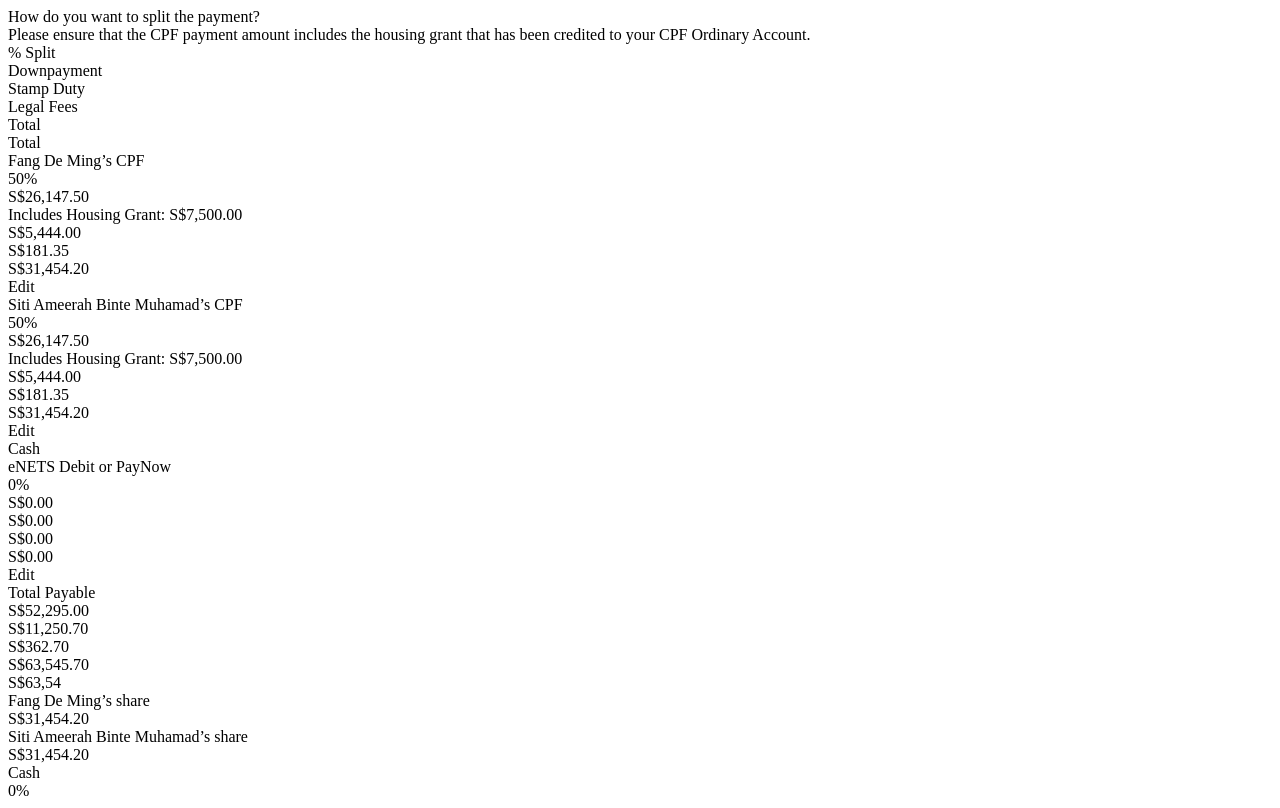
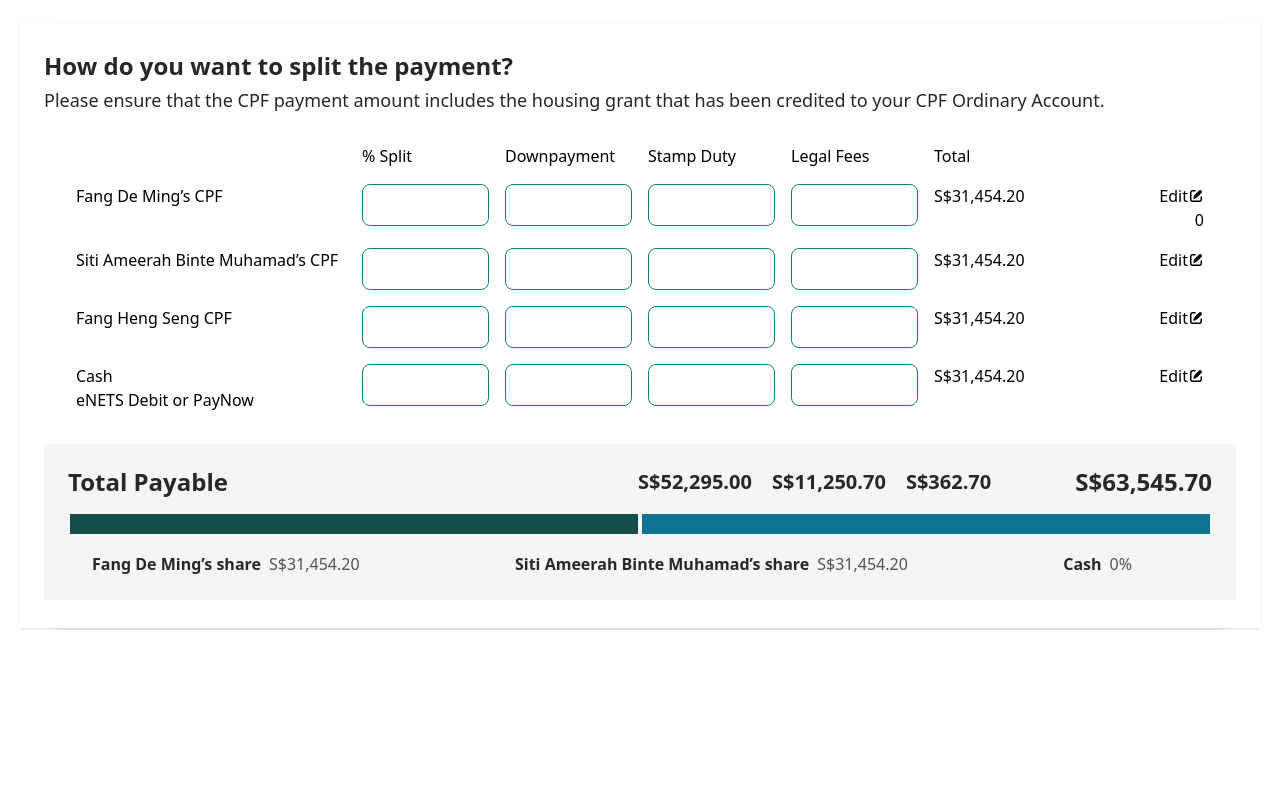
Before and after one commit to leeejo/hdb-7, a plain HTML site: page index.html in a window 1280 px wide. Drawn offline with nearby package versions, Linux system fonts and the light colour scheme; some icons are missing.

Commit message:
doen with Ui

```diff
--- a/index.html
+++ b/index.html
@@ -6,25 +6,13 @@
 <meta name="viewport" content="width=device-width, initial-scale=1.0">
 
 <script src="https://cdn.tailwindcss.com?plugins=forms,typography,aspect-ratio,line-clamp"></script>
+<link href="https://cdn.jsdelivr.net/npm/heroicons@1.0.5/dist/heroicons.min.css" rel="stylesheet">
 
-  <!-- customizing your config -->
-<script>
-    tailwind.config = {
-      theme: {
-        extend: {
-          colors: {
-
-          }
-        }
-      }
-    }
-</script>
-
-<!-- custom CSS -->
 <style type="text/tailwindcss">
   @layer utilities {
-      // Add css code here
-
+    .card {
+  border-radius: 5px; /* Optional: Rounded corners */
+  margin: 2rem;
     }
   }
 </style>
@@ -32,188 +20,180 @@
 </head>
 <body>
 
-<div class="w-96 h-96 rounded-2xl shadow flex-col justify-start items-start inline-flex">
-  <div class="self-stretch h-96 px-6 pt-6 pb-8 bg-white shadow flex-col justify-start items-center gap-6 flex">
-    <div class="self-stretch h-14 flex-col justify-start items-center gap-2 flex">
-      <div class="self-stretch text-zinc-800 text-2xl font-bold font-['Cabin'] leading-7">How do you want to split the payment?</div>
-      <div class="self-stretch text-zinc-800 text-lg font-normal font-['Cabin'] leading-normal">Please ensure that the CPF payment amount includes the housing grant that has been credited to your CPF Ordinary Account.</div>
+  <div
+  class="shadow max-w-[1192px] flex flex-col space-y-4 items-center mx-auto mt-6 rounded-2xl">
+  <div
+    class="items-stretch shadow bg-white flex w-auto flex-col px-6 py-7 max-md:max-w-full max-md:px-5" >
+    <div class="text-zinc-800 text-2xl font-bold leading-7 max-md:max-w-full">
+      How do you want to split the payment?
     </div>
-    <div class="self-stretch justify-end items-center gap-10 inline-flex">
-      <div class="w-24 flex-col justify-start items-end gap-1 inline-flex">
-        <div class="self-stretch h-6 flex-col justify-start items-start gap-2 flex">
-          <div class="self-stretch justify-start items-start gap-1 inline-flex">
-            <div class="text-zinc-800 text-lg font-bold font-['Cabin'] leading-normal">% Split</div>
+    <div class="text-zinc-800 text-lg leading-6 mt-2 max-md:max-w-full">
+      Please ensure that the CPF payment amount includes the housing grant that has been credited to your CPF Ordinary Account.
+    </div>
+
+    <!-- calculator -->
+
+    <div class="card">
+      <div class="grid grid-cols-8 gap-4">
+        <!-- header -->
+        <div class="col-span-2"> </div>
+        <div class="col-span-1">% Split</div>
+        <div class="col-span-1">Downpayment</div>
+        <div class="col-span-1">Stamp Duty</div>
+        <div class="col-span-1">Legal Fees</div>
+        <div class="col-span-1">Total</div>
+        <div class="col-span-1"> </div>
+
+        <!-- applicant 1 -->
+        <div class="col-span-2">Fang De Ming’s CPF</div>
+
+        <div class="col-span-1"><input type="number" id="input1" class="w-full border border-[color:var(--Primary-Bright-Teal,#0C8188)] border-solid rounded-lg" >        </div>
+        <div class="col-span-1"><input type="number" id="input2" class="w-full border border-[color:var(--Primary-Bright-Teal,#0C8188)] border-solid rounded-lg" >        </div>
+        <div class="col-span-1"><input type="number" id="input3" class="w-full border border-[color:var(--Primary-Bright-Teal,#0C8188)] border-solid rounded-lg" >        </div>
+        <div class="col-span-1"><input type="number" id="input4" class="w-full border border-[color:var(--Primary-Bright-Teal,#0C8188)] border-solid rounded-lg" >        </div>
+
+
+        <div class="col-span-1">S$31,454.20</div>
+        <div class="col-span-1 text-right">Edit <svg class="float-right w-4 h-4 my-1" xmlns="http://www.w3.org/2000/svg" viewBox="0 0 16 16" fill="currentColor" class="w-4 h-4">
+          <path d="M13.488 2.513a1.75 1.75 0 0 0-2.475 0L6.75 6.774a2.75 2.75 0 0 0-.596.892l-.848 2.047a.75.75 0 0 0 .98.98l2.047-.848a2.75 2.75 0 0 0 .892-.596l4.261-4.262a1.75 1.75 0 0 0 0-2.474Z" />
+          <path d="M4.75 3.5c-.69 0-1.25.56-1.25 1.25v6.5c0 .69.56 1.25 1.25 1.25h6.5c.69 0 1.25-.56 1.25-1.25V9A.75.75 0 0 1 14 9v2.25A2.75 2.75 0 0 1 11.25 14h-6.5A2.75 2.75 0 0 1 2 11.25v-6.5A2.75 2.75 0 0 1 4.75 2H7a.75.75 0 0 1 0 1.5H4.75Z" />
+        </svg>
+        <div class="col-span-1 total">0</div>
+         </div>
+
+
+<!-- applicant 2 -->
+<div class="col-span-2">Siti Ameerah Binte Muhamad’s CPF</div>
+<div class="col-span-1"><input type="number" class="w-full border border-[color:var(--Primary-Bright-Teal,#0C8188)] border-solid rounded-lg" >        </div>
+<div class="col-span-1"><input type="number" class="w-full border border-[color:var(--Primary-Bright-Teal,#0C8188)] border-solid rounded-lg" >        </div>
+<div class="col-span-1"><input type="number" class="w-full border border-[color:var(--Primary-Bright-Teal,#0C8188)] border-solid rounded-lg" >        </div>
+<div class="col-span-1"><input type="number" class="w-full border border-[color:var(--Primary-Bright-Teal,#0C8188)] border-solid rounded-lg" >        </div>
+<div class="col-span-1">S$31,454.20</div>
+<div class="col-span-1 text-right">Edit <svg class="float-right w-4 h-4 my-1" xmlns="http://www.w3.org/2000/svg" viewBox="0 0 16 16" fill="currentColor" class="w-4 h-4">
+  <path d="M13.488 2.513a1.75 1.75 0 0 0-2.475 0L6.75 6.774a2.75 2.75 0 0 0-.596.892l-.848 2.047a.75.75 0 0 0 .98.98l2.047-.848a2.75 2.75 0 0 0 .892-.596l4.261-4.262a1.75 1.75 0 0 0 0-2.474Z" />
+  <path d="M4.75 3.5c-.69 0-1.25.56-1.25 1.25v6.5c0 .69.56 1.25 1.25 1.25h6.5c.69 0 1.25-.56 1.25-1.25V9A.75.75 0 0 1 14 9v2.25A2.75 2.75 0 0 1 11.25 14h-6.5A2.75 2.75 0 0 1 2 11.25v-6.5A2.75 2.75 0 0 1 4.75 2H7a.75.75 0 0 1 0 1.5H4.75Z" />
+</svg>
+ </div>
+
+ <!-- applicant 3 -->
+ <div class="col-span-2">Fang Heng Seng CPF</div>
+ <div class="col-span-1"><input type="number" class="w-full border border-[color:var(--Primary-Bright-Teal,#0C8188)] border-solid rounded-lg" >        </div>
+ <div class="col-span-1"><input type="number" class="w-full border border-[color:var(--Primary-Bright-Teal,#0C8188)] border-solid rounded-lg" >        </div>
+ <div class="col-span-1"><input type="number" class="w-full border border-[color:var(--Primary-Bright-Teal,#0C8188)] border-solid rounded-lg" >        </div>
+ <div class="col-span-1"><input type="number" class="w-full border border-[color:var(--Primary-Bright-Teal,#0C8188)] border-solid rounded-lg" >        </div>
+ <div class="col-span-1">S$31,454.20</div>
+ <div class="col-span-1 text-right">Edit <svg class="float-right w-4 h-4 my-1" xmlns="http://www.w3.org/2000/svg" viewBox="0 0 16 16" fill="currentColor" class="w-4 h-4">
+   <path d="M13.488 2.513a1.75 1.75 0 0 0-2.475 0L6.75 6.774a2.75 2.75 0 0 0-.596.892l-.848 2.047a.75.75 0 0 0 .98.98l2.047-.848a2.75 2.75 0 0 0 .892-.596l4.261-4.262a1.75 1.75 0 0 0 0-2.474Z" />
+   <path d="M4.75 3.5c-.69 0-1.25.56-1.25 1.25v6.5c0 .69.56 1.25 1.25 1.25h6.5c.69 0 1.25-.56 1.25-1.25V9A.75.75 0 0 1 14 9v2.25A2.75 2.75 0 0 1 11.25 14h-6.5A2.75 2.75 0 0 1 2 11.25v-6.5A2.75 2.75 0 0 1 4.75 2H7a.75.75 0 0 1 0 1.5H4.75Z" />
+ </svg>
+  </div>
+
+
+ <!-- casg -->
+ <div class="col-span-2">Cash <br />
+  eNETS Debit or PayNow</div>
+ <div class="col-span-1"><input type="number" class="w-full border border-[color:var(--Primary-Bright-Teal,#0C8188)] border-solid rounded-lg" >        </div>
+ <div class="col-span-1"><input type="number" class="w-full border border-[color:var(--Primary-Bright-Teal,#0C8188)] border-solid rounded-lg" >        </div>
+ <div class="col-span-1"><input type="number" class="w-full border border-[color:var(--Primary-Bright-Teal,#0C8188)] border-solid rounded-lg" >        </div>
+ <div class="col-span-1"><input type="number" class="w-full border border-[color:var(--Primary-Bright-Teal,#0C8188)] border-solid rounded-lg" >        </div>
+ <div class="col-span-1">S$31,454.20</div>
+ <div class="col-span-1 text-right">Edit <svg class="float-right w-4 h-4 my-1" xmlns="http://www.w3.org/2000/svg" viewBox="0 0 16 16" fill="currentColor" class="w-4 h-4">
+   <path d="M13.488 2.513a1.75 1.75 0 0 0-2.475 0L6.75 6.774a2.75 2.75 0 0 0-.596.892l-.848 2.047a.75.75 0 0 0 .98.98l2.047-.848a2.75 2.75 0 0 0 .892-.596l4.261-4.262a1.75 1.75 0 0 0 0-2.474Z" />
+   <path d="M4.75 3.5c-.69 0-1.25.56-1.25 1.25v6.5c0 .69.56 1.25 1.25 1.25h6.5c.69 0 1.25-.56 1.25-1.25V9A.75.75 0 0 1 14 9v2.25A2.75 2.75 0 0 1 11.25 14h-6.5A2.75 2.75 0 0 1 2 11.25v-6.5A2.75 2.75 0 0 1 4.75 2H7a.75.75 0 0 1 0 1.5H4.75Z" />
+ </svg>
+  </div>
+
     </div>
 </div>
+
+<!-- visual bar -->
+  <div
+    class="items-stretch bg-neutral-100 flex w-auto flex-col p-6 max-md:max-w-full max-md:px-5"
+  >
+    <div
+      class="items-center flex justify-between gap-5 max-md:max-w-full max-md:flex-wrap"
+    >
+      <div
+        class="text-zinc-800 text-2xl font-bold leading-7 self-stretch grow shrink basis-auto"
+      >
+        Total Payable
       </div>
-      <div class="justify-end items-center gap-4 flex">
-        <div class="w-32 flex-col justify-start items-end gap-1 inline-flex">
-          <div class="flex-col justify-start items-start gap-2 flex">
-            <div class="self-stretch justify-start items-start gap-1 inline-flex">
-              <div class="text-zinc-800 text-lg font-bold font-['Cabin'] leading-normal">Downpayment</div>
+      <div
+        class="items-stretch flex justify-between gap-5 my-auto pr-16 max-md:max-w-full max-md:flex-wrap max-md:pr-5"
+      >
+        <div
+          class="text-zinc-800 text-right text-xl font-bold leading-6 grow whitespace-nowrap"
+        >
+          S$52,295.00
+        </div>
+        <div class="text-zinc-800 text-right text-xl font-bold leading-6">
+          S$11,250.70
+        </div>
+        <div
+          class="text-zinc-800 text-right text-xl font-bold leading-6 grow whitespace-nowrap"
+        >
+          S$362.70
         </div>
       </div>
-        </div>
-        <div class="w-32 flex-col justify-start items-end gap-1 inline-flex">
-          <div class="flex-col justify-start items-start gap-2 flex">
-            <div class="self-stretch justify-start items-start gap-1 inline-flex">
-              <div class="text-zinc-800 text-lg font-bold font-['Cabin'] leading-normal">Stamp Duty</div>
+      <div
+        class="text-zinc-800 text-right text-2xl font-bold leading-7 self-stretch whitespace-nowrap"
+      >
+        S$63,545.70
       </div>
     </div>
+    <div
+      class="items-stretch bg-zinc-300 flex justify-between gap-0 mt-4 rounded-[40px] max-md:max-w-full max-md:flex-wrap"
+    >
+      <div
+        class="border-[color:var(--Neutral-Light-Light-Grey,#F7F7F7)] bg-teal-900 flex w-[572px] shrink-0 max-w-full h-6 flex-col border-2 border-solid"
+      ></div>
+      <div
+        class="border-[color:var(--Neutral-Light-Light-Grey,#F7F7F7)] bg-cyan-700 flex w-[572px] shrink-0 max-w-full h-6 flex-col border-2 border-solid"
+      ></div>
     </div>
-        <div class="w-32 flex-col justify-start items-end gap-1 inline-flex">
-          <div class="flex-col justify-start items-start gap-2 flex">
-            <div class="self-stretch justify-start items-start gap-1 inline-flex">
-              <div class="text-zinc-800 text-lg font-bold font-['Cabin'] leading-normal">Legal Fees</div>
+    <div
+      class="items-stretch content-start flex-wrap flex justify-between gap-5 mt-4 pr-20 max-md:max-w-full max-md:pr-5"
+    >
+      <div class="items-center flex gap-2">
+        <div class="flex w-4 shrink-0 h-4 flex-col my-auto rounded-[50%]"></div>
+        <div class="text-zinc-800 text-base font-bold leading-6">
+          Fang De Ming’s share
+        </div>
+        <div
+          class="text-zinc-600 text-base font-medium leading-6 self-stretch grow whitespace-nowrap"
+        >
+          S$31,454.20
         </div>
       </div>
+      <div class="items-center flex gap-2">
+        <div class="flex w-4 shrink-0 h-4 flex-col my-auto rounded-[50%]"></div>
+        <div
+          class="text-zinc-800 text-base font-bold leading-6 self-stretch grow shrink basis-auto"
+        >
+          Siti Ameerah Binte Muhamad’s share
+        </div>
+        <div
+          class="text-zinc-600 text-base font-medium leading-6 self-stretch whitespace-nowrap"
+        >
+          S$31,454.20
         </div>
       </div>
-      <div class="w-40 flex-col justify-start items-end gap-1 inline-flex">
-        <div class="self-stretch h-6 flex-col justify-start items-start gap-2 flex">
-          <div class="self-stretch justify-end items-start gap-1 inline-flex">
-            <div class="text-zinc-800 text-lg font-bold font-['Cabin'] leading-normal">Total</div>
+      <div class="items-center flex gap-2">
+        <div class="flex w-4 shrink-0 h-4 flex-col my-auto rounded-[50%]"></div>
+        <div class="text-zinc-800 text-base font-bold leading-6 self-stretch">
+          Cash
         </div>
+        <div
+          class="text-zinc-600 text-base font-medium leading-6 self-stretch grow whitespace-nowrap"
+        >
+          0%
         </div>
-      </div>
-      <div class="w-24 opacity-0 flex-col justify-start items-end gap-1 inline-flex">
-        <div class="self-stretch h-6 flex-col justify-start items-start gap-2 flex">
-          <div class="self-stretch justify-end items-start gap-1 inline-flex">
-            <div class="text-zinc-800 text-lg font-bold font-['Cabin'] leading-normal">Total</div>
-          </div>
-        </div>
-      </div>
-    </div>
-    <div class="self-stretch justify-start items-start gap-10 inline-flex">
-      <div class="grow shrink basis-0 h-12 text-zinc-800 text-lg font-bold font-['Cabin'] leading-normal">Fang De Ming’s CPF</div>
-      <div class="h-12 px-4 py-3 bg-white rounded-lg border border-cyan-700 justify-end items-center gap-3 flex">
-        <div class="text-right text-zinc-800 text-lg font-normal font-['Cabin'] leading-normal">50%</div>
-      </div>
-      <div class="justify-start items-start gap-4 flex">
-        <div class="w-32 h-20 flex-col justify-start items-start gap-1 inline-flex">
-          <div class="self-stretch h-12 flex-col justify-start items-start gap-2 flex">
-            <div class="self-stretch py-3 bg-white rounded-lg justify-end items-center gap-3 inline-flex">
-              <div class="text-right text-zinc-800 text-lg font-normal font-['Cabin'] leading-normal">S$26,147.50</div>
-            </div>
-          </div>
-          <div class="w-32 text-right text-zinc-600 text-base font-medium font-['Cabin'] leading-snug">Includes Housing Grant: S$7,500.00</div>
-        </div>
-        <div class="h-12 py-3 bg-white rounded-lg justify-end items-center gap-3 flex">
-          <div class="text-right text-zinc-800 text-lg font-normal font-['Cabin'] leading-normal">S$5,444.00</div>
-        </div>
-        <div class="h-12 py-3 bg-white rounded-lg justify-end items-center gap-3 flex">
-          <div class="text-right text-zinc-800 text-lg font-normal font-['Cabin'] leading-normal">S$181.35</div>
-        </div>
-      </div>
-      <div class="w-40 h-12 text-right text-zinc-800 text-xl font-bold font-['Cabin'] leading-normal">S$31,454.20</div>
-      <div class="w-24 h-12 px-6 justify-start items-center gap-2 flex">
-        <div class="justify-start items-center gap-1 flex">
-          <div class="text-right text-cyan-700 text-lg font-bold font-['Cabin'] leading-normal">Edit</div>
-        </div>
-        <div class="justify-start items-start gap-2.5 flex">
-          <div class="w-4 h-4 relative"></div>
-        </div>
-      </div>
-    </div>
-    <div class="self-stretch justify-start items-start gap-10 inline-flex">
-      <div class="grow shrink basis-0 h-12 text-zinc-800 text-lg font-bold font-['Cabin'] leading-normal">Siti Ameerah Binte Muhamad’s CPF</div>
-      <div class="h-12 px-4 py-3 bg-white rounded-lg border border-cyan-700 justify-end items-center gap-3 flex">
-        <div class="text-right text-zinc-800 text-lg font-normal font-['Cabin'] leading-normal">50%</div>
-      </div>
-      <div class="justify-start items-start gap-4 flex">
-        <div class="w-32 h-20 flex-col justify-start items-start gap-1 inline-flex">
-          <div class="self-stretch h-12 flex-col justify-start items-start gap-2 flex">
-            <div class="self-stretch py-3 bg-white rounded-lg justify-end items-center gap-3 inline-flex">
-              <div class="text-right text-zinc-800 text-lg font-normal font-['Cabin'] leading-normal">S$26,147.50</div>
-            </div>
-          </div>
-          <div class="w-32 text-right text-zinc-600 text-base font-medium font-['Cabin'] leading-snug">Includes Housing Grant: S$7,500.00</div>
-        </div>
-        <div class="h-12 py-3 bg-white rounded-lg justify-end items-center gap-3 flex">
-          <div class="text-right text-zinc-800 text-lg font-normal font-['Cabin'] leading-normal">S$5,444.00</div>
-        </div>
-        <div class="h-12 py-3 bg-white rounded-lg justify-end items-center gap-3 flex">
-          <div class="text-right text-zinc-800 text-lg font-normal font-['Cabin'] leading-normal">S$181.35</div>
-        </div>
-      </div>
-      <div class="w-40 h-12 text-right text-zinc-800 text-xl font-bold font-['Cabin'] leading-normal">S$31,454.20</div>
-      <div class="w-24 h-12 px-6 justify-start items-center gap-2 flex">
-        <div class="justify-start items-center gap-1 flex">
-          <div class="text-right text-cyan-700 text-lg font-bold font-['Cabin'] leading-normal">Edit</div>
-        </div>
-        <div class="justify-start items-start gap-2.5 flex">
-          <div class="w-4 h-4 relative"></div>
-        </div>
-      </div>
-    </div>
-    <div class="self-stretch justify-start items-start gap-10 inline-flex">
-      <div class="grow shrink basis-0 h-12 flex-col justify-center items-start gap-1 inline-flex">
-        <div class="self-stretch text-zinc-800 text-lg font-bold font-['Cabin'] leading-normal">Cash</div>
-        <div class="self-stretch text-zinc-600 text-base font-medium font-['Cabin'] leading-snug">eNETS Debit or PayNow</div>
-      </div>
-      <div class="h-12 px-4 py-3 bg-white rounded-lg border border-cyan-700 justify-end items-center gap-3 flex">
-        <div class="text-right text-zinc-800 text-lg font-normal font-['Cabin'] leading-normal">0%</div>
-      </div>
-      <div class="justify-start items-start gap-4 flex">
-        <div class="w-32 flex-col justify-start items-start gap-1 inline-flex">
-          <div class="self-stretch h-12 flex-col justify-start items-start gap-2 flex">
-            <div class="self-stretch py-3 bg-white rounded-lg justify-end items-center gap-3 inline-flex">
-              <div class="text-right text-zinc-800 text-lg font-normal font-['Cabin'] leading-normal">S$0.00</div>
-            </div>
-          </div>
-        </div>
-        <div class="h-12 py-3 bg-white rounded-lg justify-end items-center gap-3 flex">
-          <div class="text-right text-zinc-800 text-lg font-normal font-['Cabin'] leading-normal">S$0.00</div>
-        </div>
-        <div class="h-12 py-3 bg-white rounded-lg justify-end items-center gap-3 flex">
-          <div class="text-right text-zinc-800 text-lg font-normal font-['Cabin'] leading-normal">S$0.00</div>
-        </div>
-      </div>
-      <div class="w-40 h-12 text-right text-zinc-800 text-xl font-bold font-['Cabin'] leading-normal">S$0.00</div>
-      <div class="w-24 h-12 px-6 justify-start items-center gap-2 flex">
-        <div class="justify-start items-center gap-1 flex">
-          <div class="text-right text-cyan-700 text-lg font-bold font-['Cabin'] leading-normal">Edit</div>
-        </div>
-        <div class="justify-start items-start gap-2.5 flex">
-          <div class="w-4 h-4 relative"></div>
-        </div>
-      </div>
-    </div>
-  </div>
-  <div class="self-stretch h-40 p-6 bg-neutral-100 flex-col justify-start items-center gap-4 flex">
-    <div class="self-stretch justify-start items-center gap-10 inline-flex">
-      <div class="grow shrink basis-0 text-zinc-800 text-2xl font-bold font-['Cabin'] leading-7">Total Payable</div>
-      <div class="justify-start items-center gap-6 flex">
-        <div class="w-32 text-right text-zinc-800 text-xl font-bold font-['Cabin'] leading-normal">S$52,295.00</div>
-        <div class="w-32 text-right text-zinc-800 text-xl font-bold font-['Cabin'] leading-normal">S$11,250.70</div>
-        <div class="w-32 text-right text-zinc-800 text-xl font-bold font-['Cabin'] leading-normal">S$362.70</div>
-      </div>
-      <div class="w-40 text-right text-zinc-800 text-2xl font-bold font-['Cabin'] leading-7">S$63,545.70</div>
-      <div class="w-24 opacity-0 text-right text-zinc-800 text-2xl font-bold font-['Cabin'] leading-7">S$63,54</div>
-    </div>
-    <div class="self-stretch h-6 bg-zinc-300 rounded-3xl justify-start items-start inline-flex">
-      <div class="grow shrink basis-0 self-stretch bg-teal-900 border-2 border-neutral-100"></div>
-      <div class="grow shrink basis-0 self-stretch bg-cyan-700 border-2 border-neutral-100"></div>
-    </div>
-    <div class="self-stretch justify-start items-start gap-6 inline-flex">
-      <div class="justify-start items-center gap-2 flex">
-        <div class="w-4 h-4 bg-teal-900 rounded-full"></div>
-        <div class="text-zinc-800 text-base font-bold font-['Cabin'] leading-snug">Fang De Ming’s share</div>
-        <div class="text-zinc-600 text-base font-medium font-['Cabin'] leading-snug">S$31,454.20</div>
-      </div>
-      <div class="justify-start items-center gap-2 flex">
-        <div class="w-4 h-4 bg-cyan-700 rounded-full"></div>
-        <div class="text-zinc-800 text-base font-bold font-['Cabin'] leading-snug">Siti Ameerah Binte Muhamad’s share</div>
-        <div class="text-zinc-600 text-base font-medium font-['Cabin'] leading-snug">S$31,454.20</div>
-      </div>
-      <div class="justify-start items-center gap-2 flex">
-        <div class="w-4 h-4 bg-teal-300 rounded-full"></div>
-        <div class="text-zinc-800 text-base font-bold font-['Cabin'] leading-snug">Cash</div>
-        <div class="text-zinc-600 text-base font-medium font-['Cabin'] leading-snug">0%</div>
       </div>
     </div>
   </div>
 </div>
 
+
+
 </body>
 </html>
```
Lines whose indentation alone changed are shown as unchanged.
